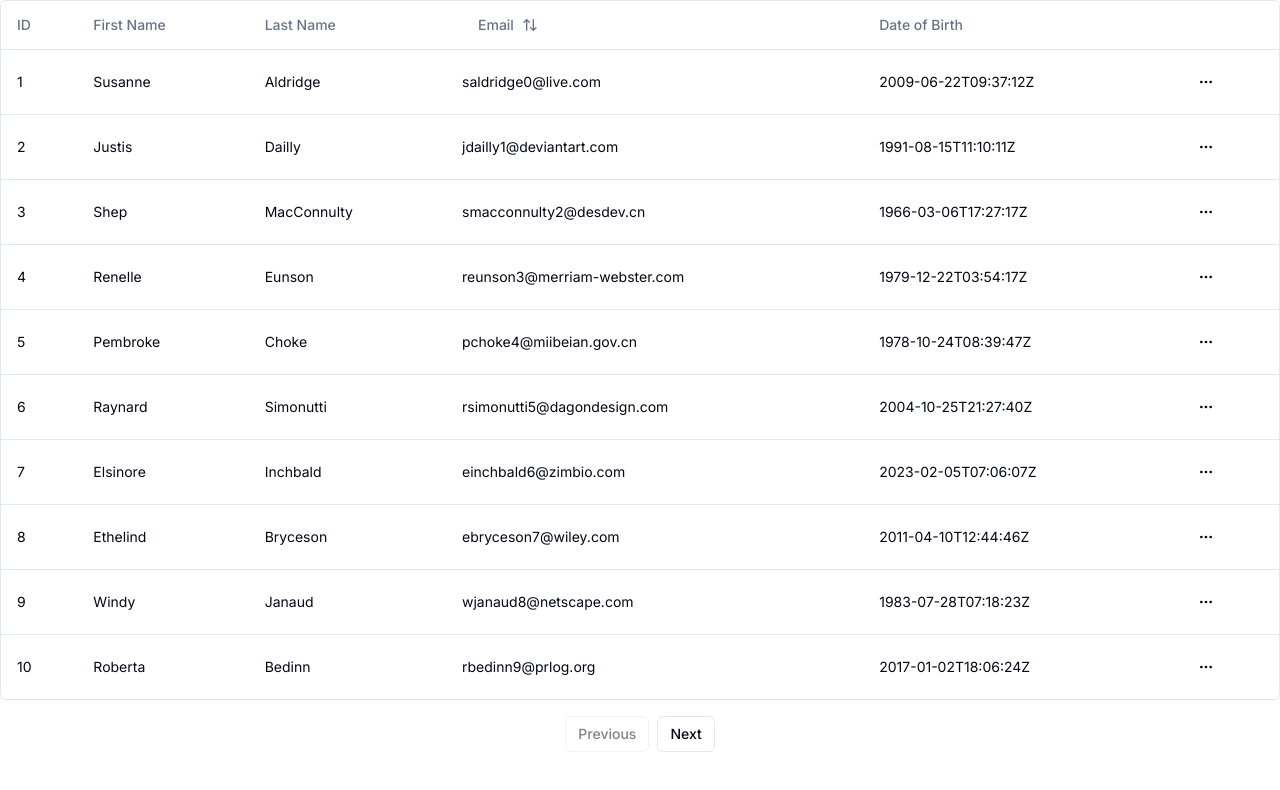
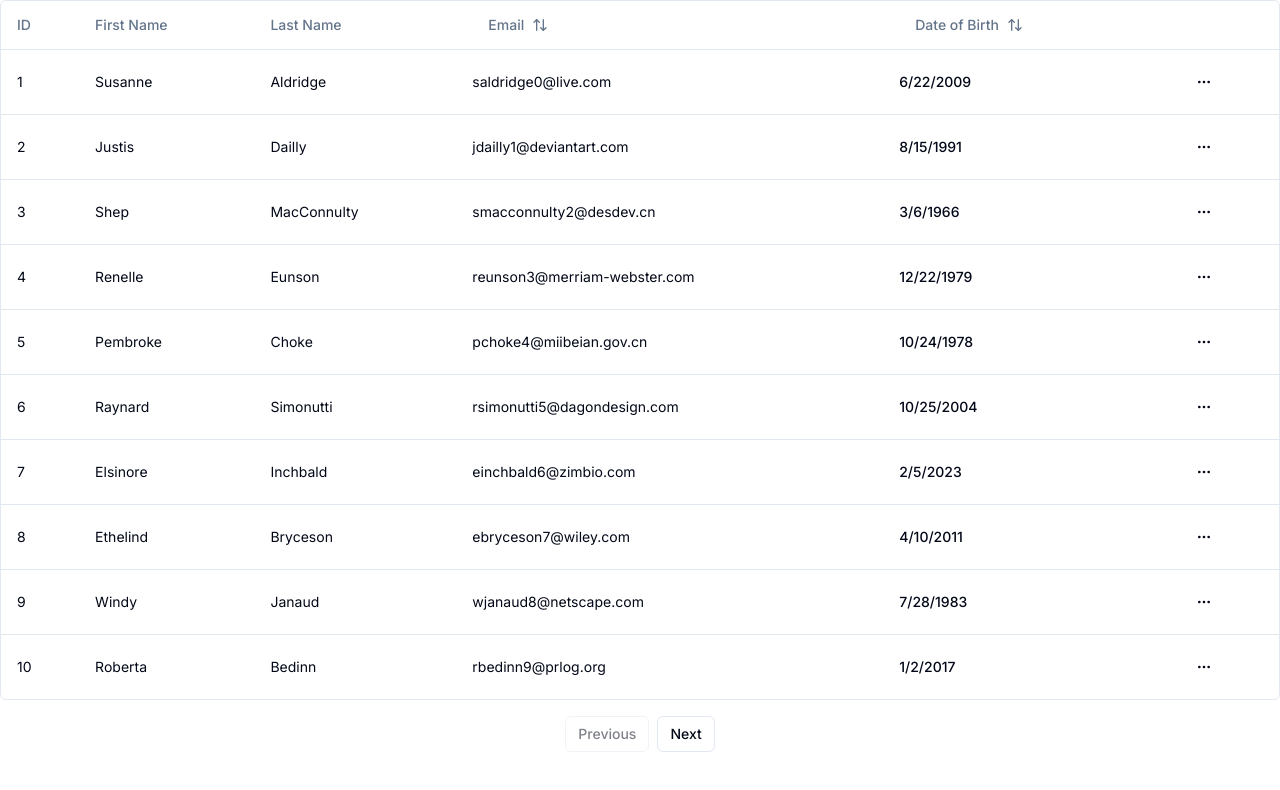
Before and after one commit to roseylikeme/shadcn-ui-table, a Next.js app: page /people in a window 1280 px wide. Shown: the top 790 px of the page. Built offline with nearby package versions, Linux system fonts and the light colour scheme.

Commit message:
DOB sortable + formatted

```diff
--- a/src/app/people/columns.tsx
+++ b/src/app/people/columns.tsx
@@ -43,7 +43,22 @@ export const columns: ColumnDef<Person>[] = [
     },
     {
         accessorKey: "date_of_birth",
-        header: "Date of Birth",
+        header: ({column}) => {
+            return (
+                <Button
+                    variant='ghost'
+                    onClick={()=> column.toggleSorting(column.getIsSorted() === "asc")}
+                >
+                    Date of Birth
+                    <ArrowUpDown className="ml-2 h-4 w-4"/>
+                </Button>
+            )
+        },
+        cell: ({row}) => {
+            const date_of_birth = row.getValue("date_of_birth")
+            const formatted_dob = new Date(date_of_birth as string).toLocaleDateString()
+            return <div className="font-medium">{formatted_dob}</div>
+        }
     },
     {
         id: "actions",
```
